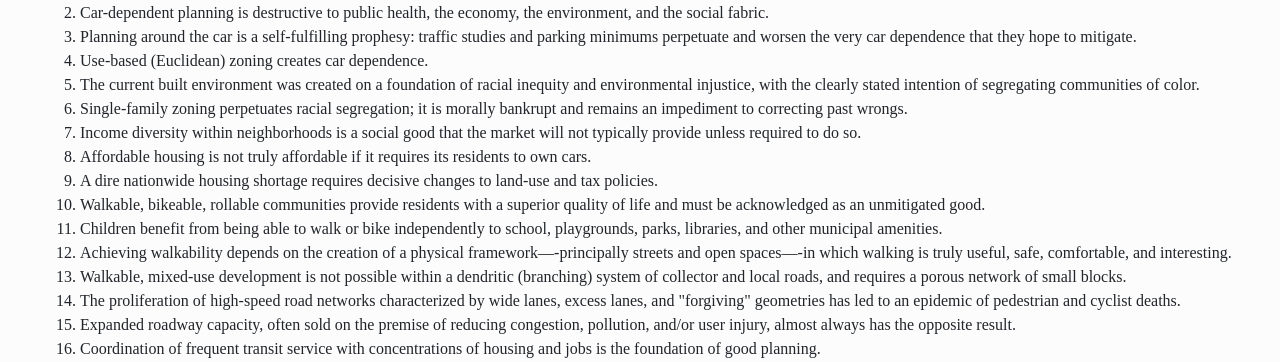
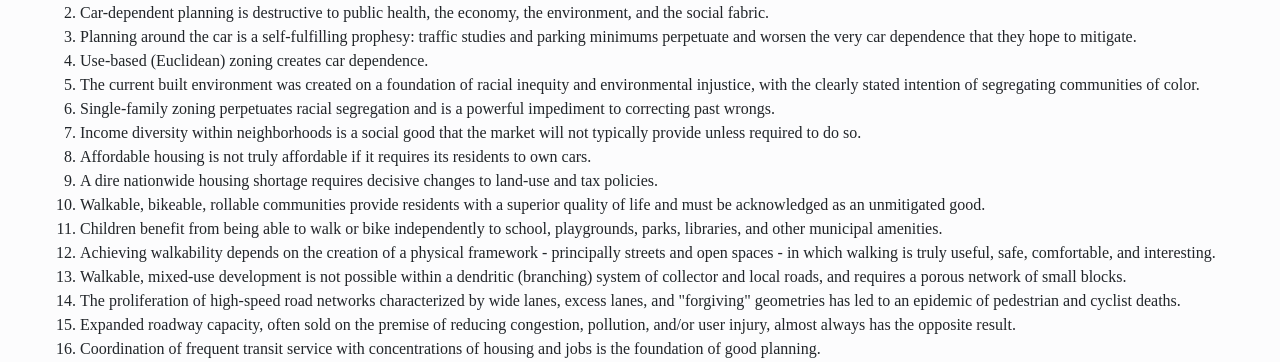
Before and after one commit to divij-uc/planners-pledge, a Flask app: page / in a window 1280 px wide. Shown: the part 1136-1498 px from the top of the page. Run offline with Flask 3, Linux system fonts and the light colour scheme.

Commit message:
Update start_page.html

```diff
--- a/app/templates/start_page.html
+++ b/app/templates/start_page.html
@@ -101,13 +101,13 @@
                     <li>Planning around the car is a self-fulfilling prophesy: traffic studies and parking minimums perpetuate and worsen the very car dependence that they hope to mitigate. </li>
                     <li>Use-based (Euclidean) zoning creates car dependence.</li>
                     <li>The current built environment was created on a foundation of racial inequity and environmental injustice, with the clearly stated intention of segregating communities of color. </li>
-                    <li>Single-family zoning perpetuates racial segregation; it is morally bankrupt and remains an impediment to correcting past wrongs.</li>
+                    <li>Single-family zoning perpetuates racial segregation and is a powerful impediment to correcting past wrongs.</li>
                     <li>Income diversity within neighborhoods is a social good that the market will not typically provide unless required to do so. </li>
                     <li>Affordable housing is not truly affordable if it requires its residents to own cars.</li>
                     <li>A dire nationwide housing shortage requires decisive changes to land-use and tax policies. </li>
                     <li>Walkable, bikeable, rollable communities provide residents with a superior quality of life and must be acknowledged as an unmitigated good.</li>
                     <li>Children benefit from being able to walk or bike independently to school, playgrounds, parks, libraries, and other municipal amenities.</li>
-                    <li>Achieving walkability depends on the creation of a physical framework—-principally streets and open spaces—-in which walking is truly useful, safe, comfortable, and interesting.</li>
+                    <li>Achieving walkability depends on the creation of a physical framework - principally streets and open spaces - in which walking is truly useful, safe, comfortable, and interesting.</li>
                     <li>Walkable, mixed-use development is not possible within a dendritic (branching) system of collector and local roads, and requires a porous network of small blocks. </li>
                     <li>The proliferation of high-speed road networks characterized by wide lanes, excess lanes, and "forgiving" geometries has led to an epidemic of pedestrian and cyclist deaths.</li>
                     <li>Expanded roadway capacity, often sold on the premise of reducing congestion, pollution, and/or user injury, almost always has the opposite result.</li>
```
